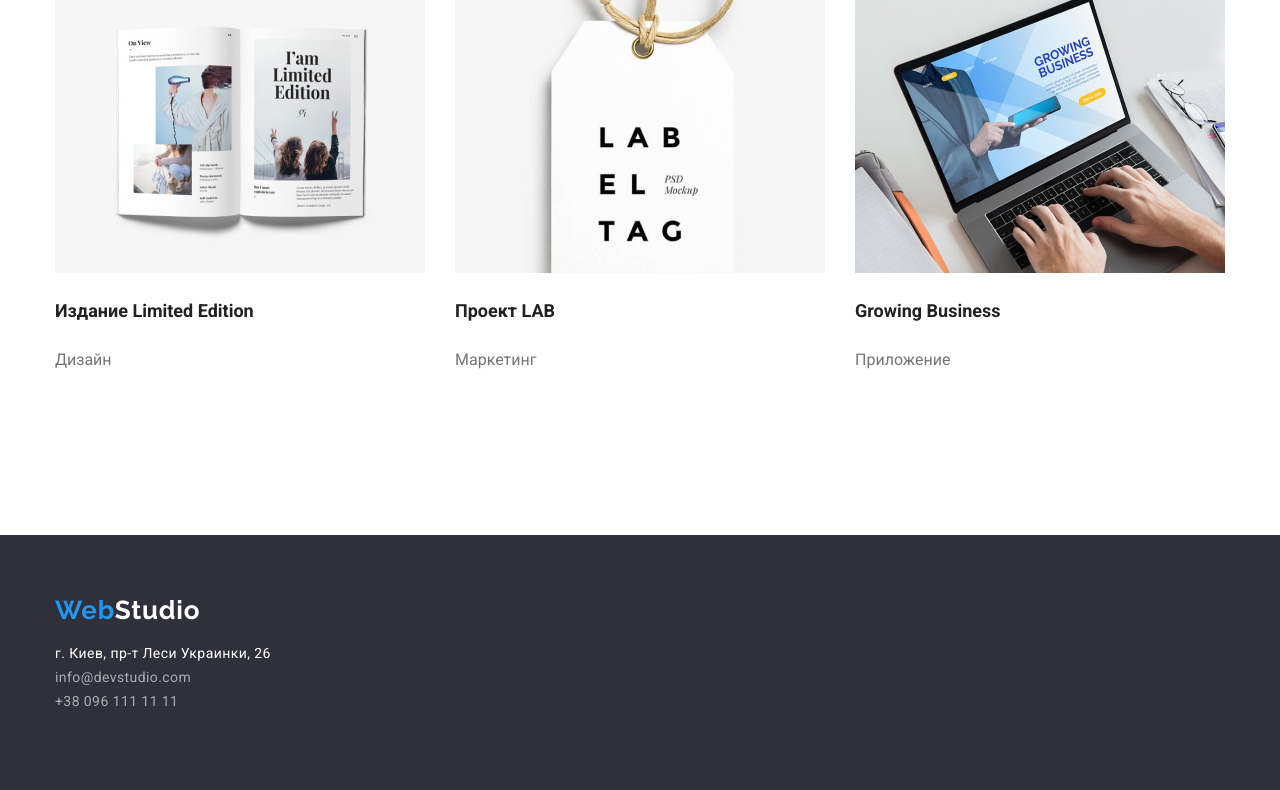
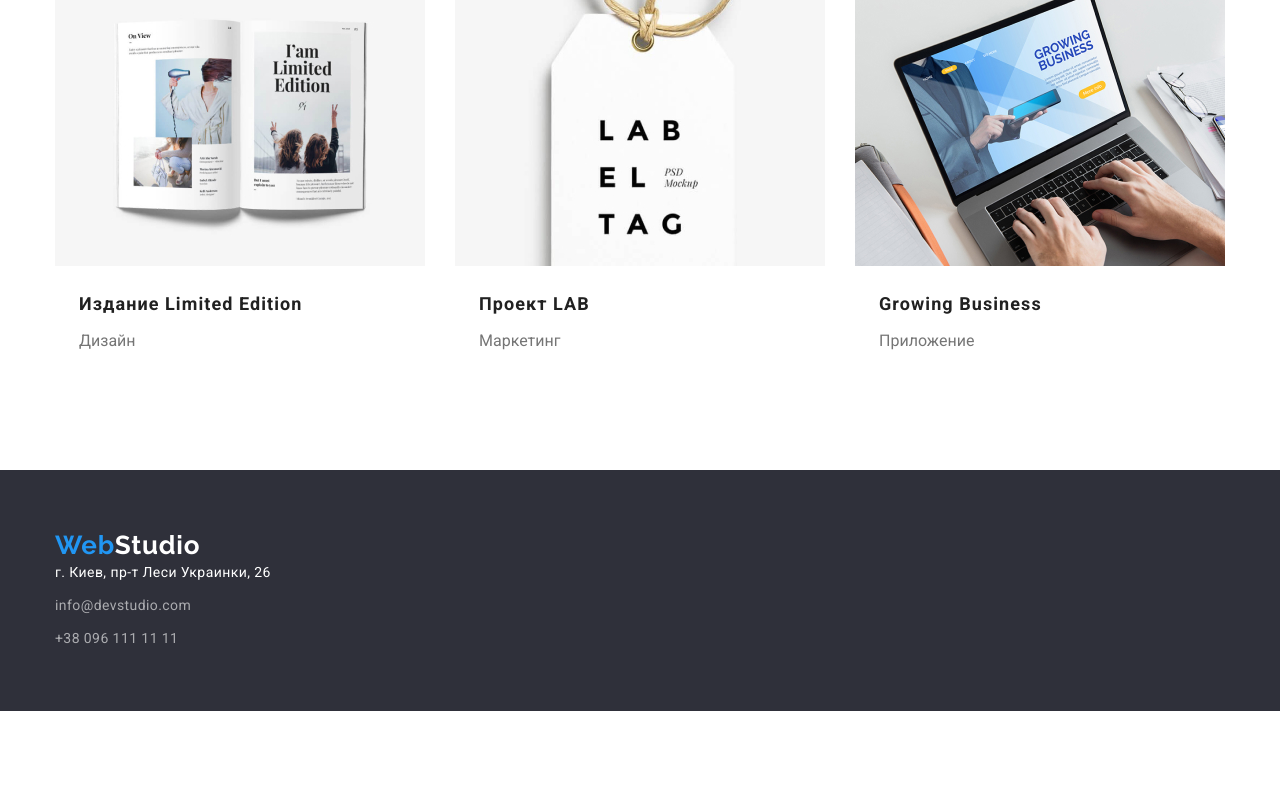
Before and after one commit to Yurablaga/goit-markup-hw-03, a plain HTML site: page portfolio.html in a window 1280 px wide. Shown: the part 1163-1953 px from the top of the page. After the commit the page ends 1874 px from the top, so only its background shows below. Drawn offline with nearby package versions, Linux system fonts and the light colour scheme.

Commit message:
DZ3 14
dz3 14

```diff
--- a/css/styles.css
+++ b/css/styles.css
@@ -18,6 +18,8 @@
 }
 .header{
   border-bottom: 1px;
+  border-bottom: solid;
+  background-color: var(--brand-text-color);
 }
 .container{
   width: 1200px;
@@ -50,6 +52,12 @@
   letter-spacing: 0.03em;
   color: var(--focus-text-color);
 }
+ul{
+  margin: 0;
+  padding: 0;
+  list-style: none;
+}
+
 .site-nav{
   display: flex;
   margin-left: 93px;
@@ -115,6 +123,11 @@
 }
 
 /* Main section */
+h1,h2,h3, p {
+  margin: 0;
+}
+
+
 .main-fon {
   max-width: 1600px;
   background: var(--fon-color);
@@ -123,9 +136,7 @@
   margin-left: auto;
   margin-right: auto;
 }
-h1,h2,h3 p{
-  margin: 0;
-}
+
 .section{
   padding: 94px 0;
 
@@ -224,6 +235,8 @@
 }
 
 .section-title {
+  text-transform: lowercase;
+  margin-bottom: 10px;
   font-weight: 700;
   font-size: 14px;
   line-height: 1.1;
@@ -267,15 +280,20 @@
 /* Footer */
 .footer-sections{
   padding-left: 0;
-padding-top: 60px;
-padding-bottom: 60px;
-background: var(--fon-color);
-  }
+  padding-top: 60px;
+  padding-bottom: 60px;
+  background: var(--fon-color);
+    }
 
+    .logo{
+      margin-bottom: 20px;
+    }
   .footer-section-text{
     padding-left: 0;
   }
-
+.footer-section-text .item:not(:last-child){
+  margin-bottom: 9px;
+}
  .studio-text{
   color: var(--brand-text-color);
   font-family: Raleway;
@@ -311,14 +329,23 @@
 
 
 /* Portfolio */
+ul{
+  margin: 0;
+  padding: 0;
+  list-style: none;
+}
 
 .portfolio-button{
   display: flex;
  justify-content: center;
  margin-bottom: 50px;
 }
+.portfolio-button .item:not(:last-child){
+  margin-right: 8px;
+}
 
-.portfolio-button .box {
+
+.portfolio-button .box{
 
   border-radius: 4px;
   padding: 6px 22px;
@@ -331,7 +358,7 @@
   cursor: pointer;
   text-align: center;
   border: 1px solid transparent;
-  margin-left: 8px;
+
 
 }
 
@@ -361,8 +388,13 @@
 .flex-element:nth-child(3n){
   margin-right: 0;
 }
+.flex-element:nth-last-child(-n+3){
+  margin-bottom: 0;
+}
 
 .portfolio-title{
+  letter-spacing: 0.06em;
+  margin-bottom: 4px;
   font-weight: 700;
   font-size: 18px;
   line-height: 2;
@@ -375,6 +407,8 @@
 
 }
 .portfolio-name{
+  padding-left: 24px;
+  padding-right: 24px;
   padding-top: 20px;
   padding-bottom: 20px;
 }
--- a/portfolio.html
+++ b/portfolio.html
@@ -33,7 +33,7 @@
 <!--Main section-->
 <main>
 
-<section class="section dop">
+<section class="section">
     <div class="container">
     <h1 class="hidden">Портфолио</h1>
     <ul class="portfolio-button">
```
Also changed, not shown: index.html (+1 -1 lines).
